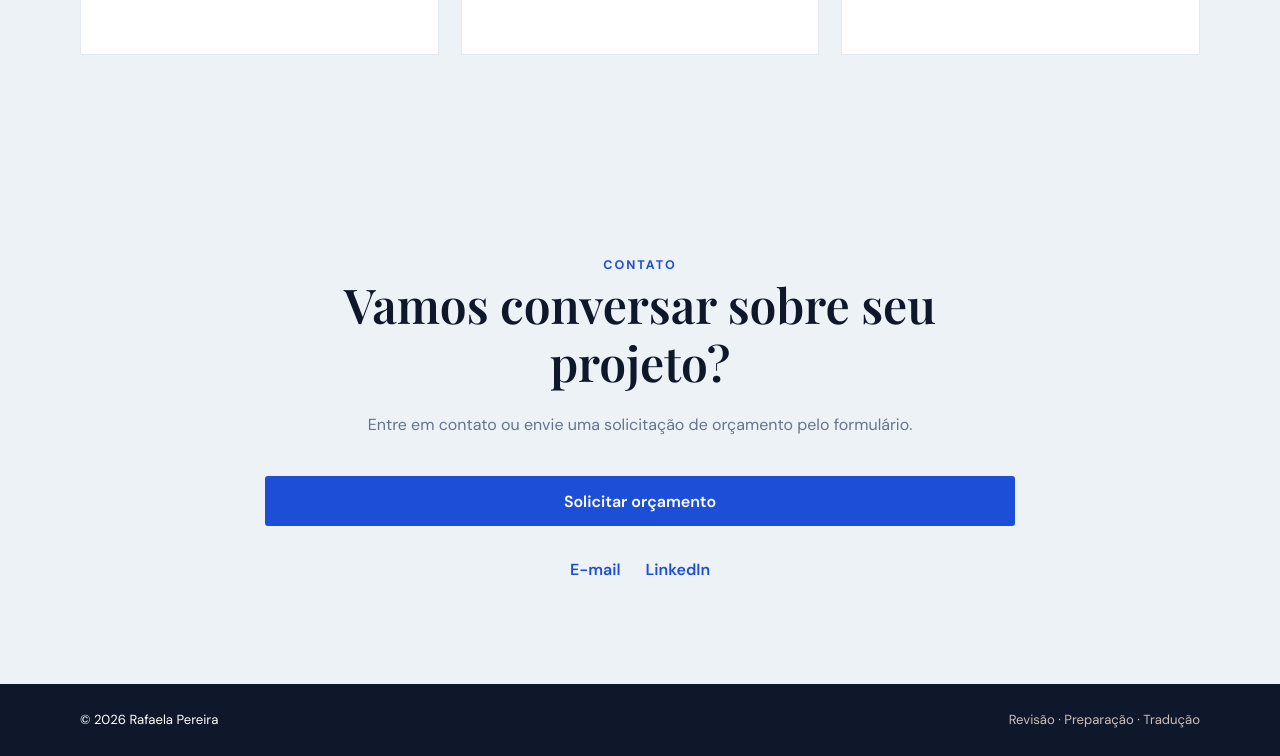
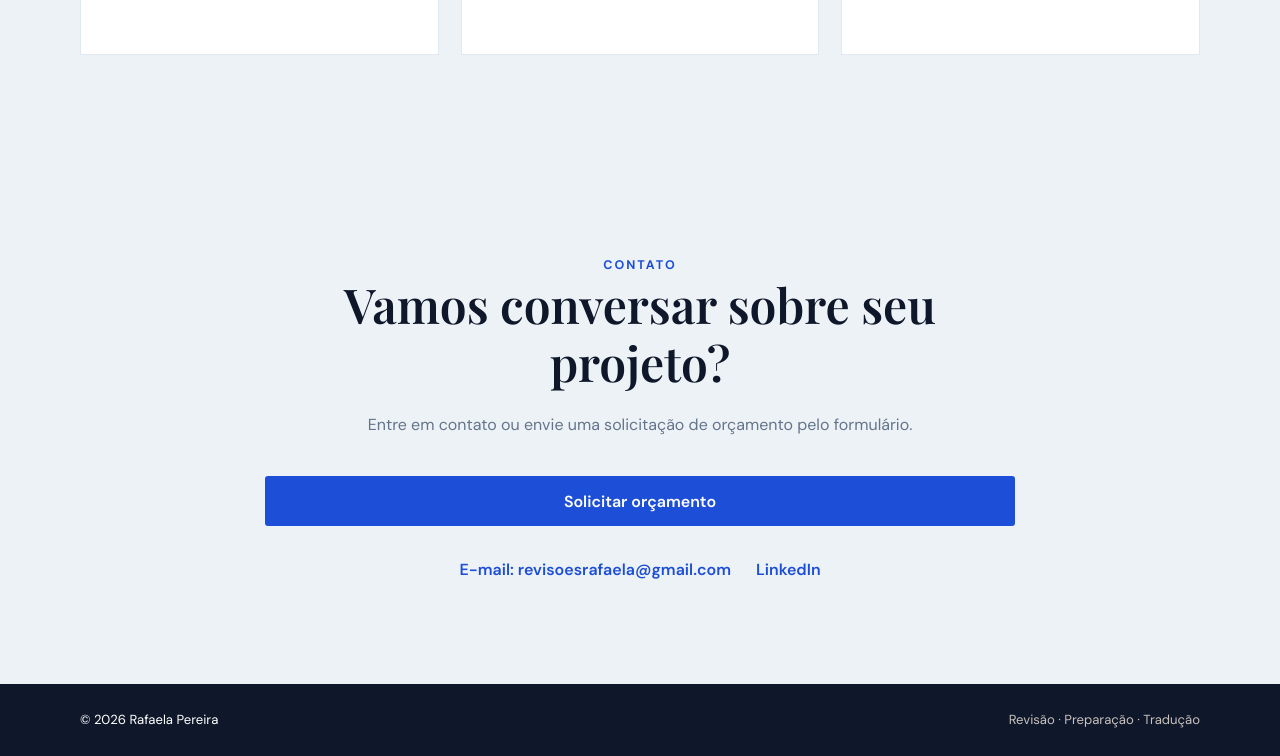
Before and after one commit to revisorarafaela/Site, a plain HTML site: page index.html in a window 1280 px wide. Shown: the part 2062-2818 px from the top of the page. Drawn offline with nearby package versions, Linux system fonts and the light colour scheme.

Commit message:
Change email link text to show full address
Updated email link to display full email address.

```diff
--- a/index.html
+++ b/index.html
@@ -134,7 +134,7 @@
                 <a href="https://forms.gle/BAAauK2SUxkbjtJ47" class="button button-primary orcamento-btn">Solicitar orçamento</a>
             </div>
             <div class="contact-links">
-                <a href="mailto:revisoesrafaela@gmail.com">E-mail</a>
+                <a href="mailto:revisoesrafaela@gmail.com">E-mail: revisoesrafaela@gmail.com</a>
                 <a href="https://www.linkedin.com/in/rafaela-pmc/" target="_blank" rel="noopener noreferrer">LinkedIn</a>
             </div>
         </div>
```
